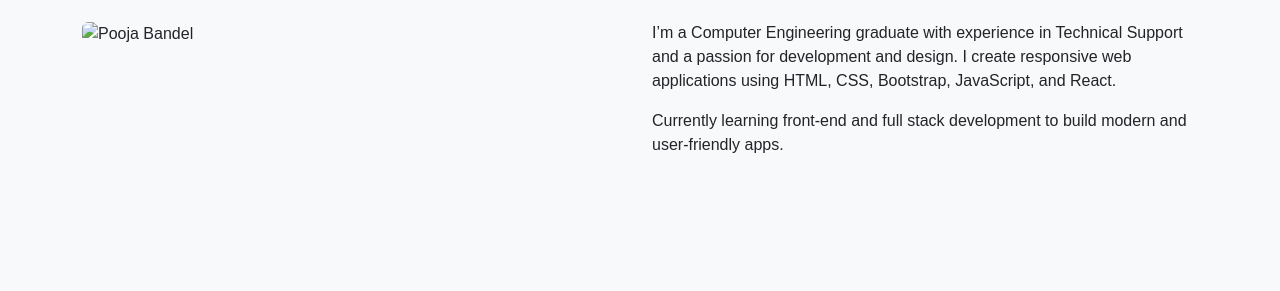
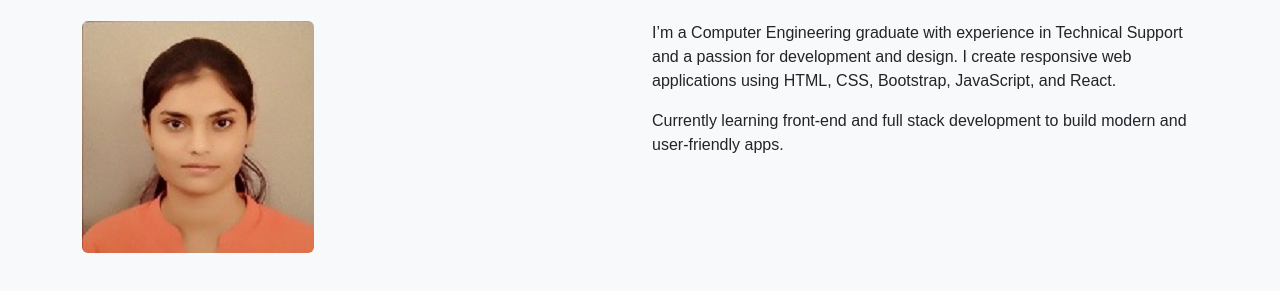
Before and after one commit to poojabandel9/portfolio-website, a plain HTML site: page about.html in a window 1280 px wide. Shown: the part 145-436 px from the top of the page. Drawn offline with nearby package versions, Linux system fonts and the light colour scheme.

```diff
--- a/about.html
+++ b/about.html
@@ -18,7 +18,7 @@
     <h2 class="mb-4 text-center">About Me</h2>
     <div class="row">
       <div class="col-md-6">
-        <img src="images/profile.jpg" class="img-fluid rounded" alt="Pooja Bandel">
+        <img src="images/Pooja ID Photo.jpeg" class="img-fluid rounded" alt="Pooja Bandel">
       </div>
       <div class="col-md-6">
         <p>I’m a Computer Engineering graduate with experience in Technical Support and a passion for development and design. I create responsive web applications using HTML, CSS, Bootstrap, JavaScript, and React.</p>
```
Also changed, not shown: images/about.png.png (added), images/contact.png.png (added), images/home.png.png (added), images/projects.png.png (added).
